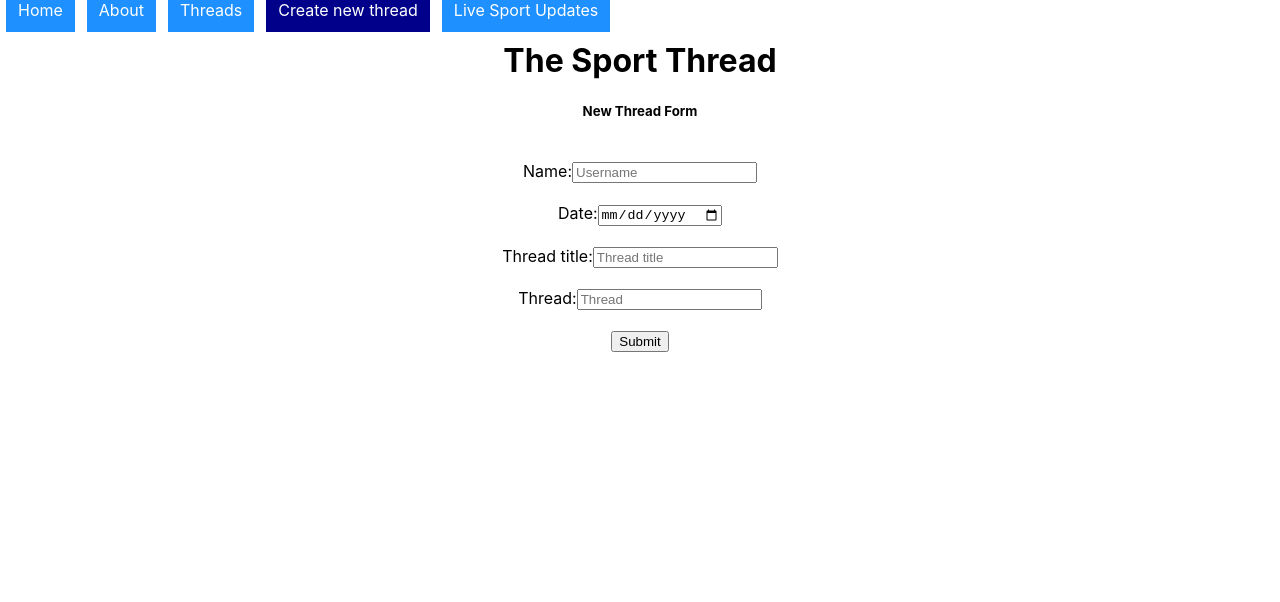
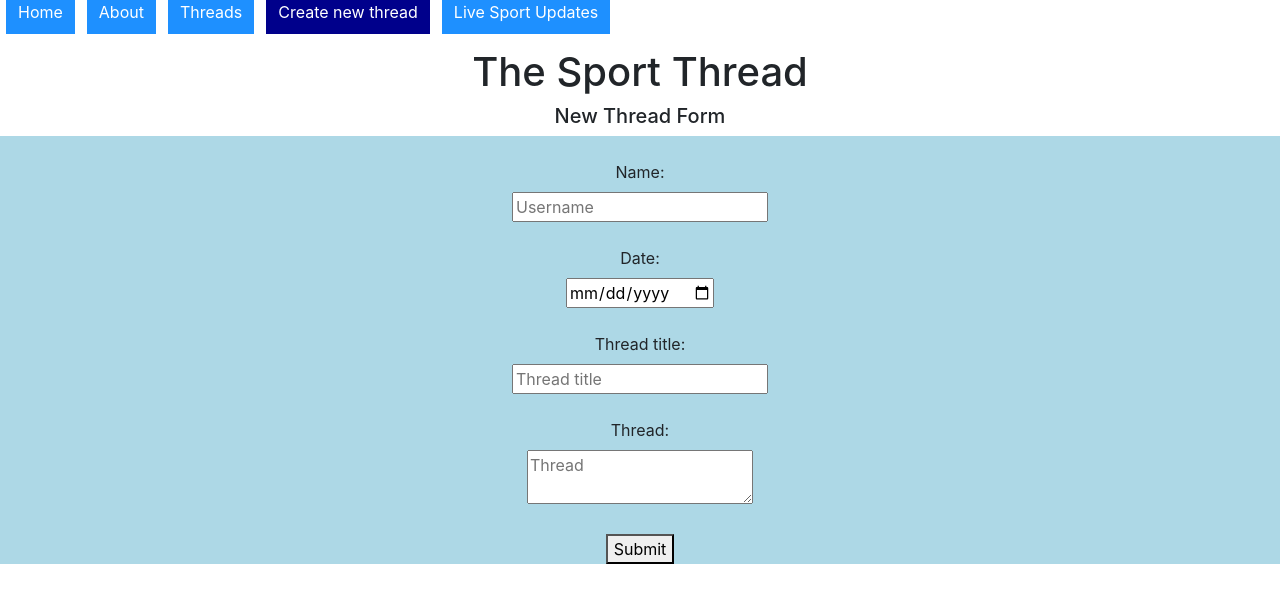
Before and after one commit to jokale/sport-thread-frontend, a React (Create React App) app: page /thread/new in a window 1280 px wide. Shown: the top 602 px of the page. Built offline with nearby package versions, Linux system fonts and the light colour scheme; no server answers.

Commit message:
add some styling and create delete button(currently not functional just static)

```diff
--- a/src/App.js
+++ b/src/App.js
@@ -5,18 +5,16 @@ import React from 'react';
 //  import {fetchThreadds} from './actions/fetchThreadds';
   import ThreaddsContainer from './containers/ThreaddsContainer';
 
+
+  const mystyle = {
+    color: "white",
+    backgroundColor: "DodgerBlue",
+    padding: "10px",
+    fontFamily: "Arial"
+  };
+
 class App extends React.Component {
 
-  // componentDidMount() {
-  //   // fetch('http://localhost:3000/threadds')
-
-  //   // .then(res => res.json())
-  //   // .then(jsonData => console.log(jsonData))
-
-  //   this.props.fetchThreadds({type: 'FETCH_THREADDS', payload: {username: 'Joanna'}})
-  // }
-
-  // put routes and links from here
 
   render(){
 
@@ -24,7 +22,7 @@ class App extends React.Component {
      return (
     <div className="App">
 
-      <h1>The Sport Thread </h1>
+    <br></br>  <h1 mystyle={mystyle}>The Sport Thread </h1>
       <ThreaddsContainer/>
     </div>
   );
--- a/src/actions/addComment.js
+++ b/src/actions/addComment.js
@@ -14,9 +14,8 @@ export const addComment =(comment, threaddId ) => {
         body: JSON.stringify(comment)
     })
     .then(res => res.json)
-    .then(threadd =>
-      dispatch({type: 'ADD_COMMENT', payload: threadd}))
-    //   history.push(`/threads/${threaddId}`)
+    .then(threadd => dispatch({type: 'ADD_COMMENT', payload: threadd}))
+
 
     }
 
--- a/src/components/Commentform.js
+++ b/src/components/Commentform.js
@@ -23,7 +23,7 @@ class Commentform extends React.Component{
         event.preventDefault()
         // let threadd = props.threadds[props.match.params.id -1]
 
-         this.props.addComment(this.state,this.addComment.thread.id)
+         this.props.addComment(this.state,this.props.threadd.id)
 
         this.setState({
         username: '',
@@ -36,12 +36,12 @@ class Commentform extends React.Component{
 
     render(){
         return(
-            <div>
-                <h5>New Comment Form:</h5>
-                <form onSubmit={this.handleTheSubmit}>
-                <br></br><label >Name:</label><input placeholder="Username" type="text"value={this.state.username} name="username" onChange={this.handleTheChange}/><br></br>
-                <br></br><label >Date:</label><input placeholder="Date"type="datetime-local"value={this.state.date} name="date" onChange={this.handleTheChange}/><br></br>
-                <br></br><label >Comment:</label><input placeholder="Comment"type="text"value={this.state.comment_description} name="comment_description"onChange={this.handleTheChange}/><br></br>
+            <div style={{backgroundColor: "lightblue"}}>
+               <br/> <h5>New Comment Form:</h5>
+                <form  onSubmit={this.handleTheSubmit}style={{color: "DodgerBlue"}}>
+                <br></br><label  >Name:</label><br/><input style={{color: "DodgerBlue"}} placeholder="Username" type="text"value={this.state.username} name="username" onChange={this.handleTheChange}/><br></br>
+                <br></br><label >Date:</label><br/><input placeholder="Date"type="datetime-local"value={this.state.date} name="date" onChange={this.handleTheChange}/><br></br>
+                <br></br><label >Comment:</label><br/><textarea placeholder="Comment"type="text"value={this.state.comment_description} name="comment_description"onChange={this.handleTheChange}/><br></br>
                 <br></br> <button type="submit">Submit</button>
 
                 </form>
--- a/src/components/Commentlist.js
+++ b/src/components/Commentlist.js
@@ -8,7 +8,7 @@ const Commentlist = (props) => {
               <h4>User: </h4> <h6>{comment.username}</h6>
               <h6>Created: {comment.date}</h6>
               <h4>Comment {comment.id}:</h4><h5>  {comment.comment_description} </h5>
-
+                <button>Delete</button>
 
               </div>
             )}
--- a/src/components/Threaddform.js
+++ b/src/components/Threaddform.js
@@ -7,8 +7,16 @@ import { Redirect } from 'react-router-dom'
 
 
 
+//  const mystyle = {
+//         color: "white",
+//         backgroundColor: "DodgerBlue",
+//         padding: "10px",
+//         fontFamily: "Arial"
+//       };
 
 class ThreaddForm extends React.Component{
+
+
 
     //local state
     state = {
@@ -50,16 +58,18 @@ class ThreaddForm extends React.Component{
         return(
             <div>
                 <h5>New Thread Form</h5>
-                <form onSubmit={this.handleTheSubmit}>
-                <br></br><label >Name:</label><input type="text" placeholder="Username" value={this.state.username} name="username" onChange={this.handleTheChange}/><br></br>
-                <br></br><label >Date:</label><input type="date" placeholder="Date"value={this.state.date} name="date" onChange={this.handleTheChange}/><br></br>
-                <br></br><label >Thread title:</label><input type="text" placeholder="Thread title"value={this.state.thread_title} name="thread_title" onChange={this.handleTheChange}/><br></br>
-                <br></br> <label >Thread:</label><input type="text-area" placeholder="Thread" value={this.state.thread_body} name="thread_body" onChange={this.handleTheChange}/><br></br>
+                 <form style={{backgroundColor: "lightblue"}} onSubmit={this.handleTheSubmit}>
+                <br></br><label >Name:</label><br/><input type="text" placeholder="Username" value={this.state.username} name="username" onChange={this.handleTheChange}/><br></br>
+                <br></br><label >Date:</label><br/><input type="date" placeholder="Date"value={this.state.date} name="date" onChange={this.handleTheChange}/><br></br>
+                <br></br><label >Thread title:</label><br/><input type="text" placeholder="Thread title"value={this.state.thread_title} name="thread_title" onChange={this.handleTheChange}/><br></br>
+                <br></br> <label >Thread:</label> <br/><textarea  placeholder="Thread" value={this.state.thread_body} name="thread_body" onChange={this.handleTheChange}/><br></br>
                 {/* <br></br><input type="submit"/><br></br> */}
+
                 <br></br> <button onClick={this.setRedirect} type="submit">Submit</button>
 
 
                 </form>
+
             </div>
         )
     }
--- a/src/index.js
+++ b/src/index.js
@@ -11,6 +11,7 @@ import Home from './components/Home'
 import About from './components/About'
 import Navbar from './components/Navbar'
 import Sportupdate from './components/Sportupdate'
+import 'bootstrap/dist/css/bootstrap.min.css';
 // import * as serviceWorker from './serviceWorker';
 
 //The store
```
